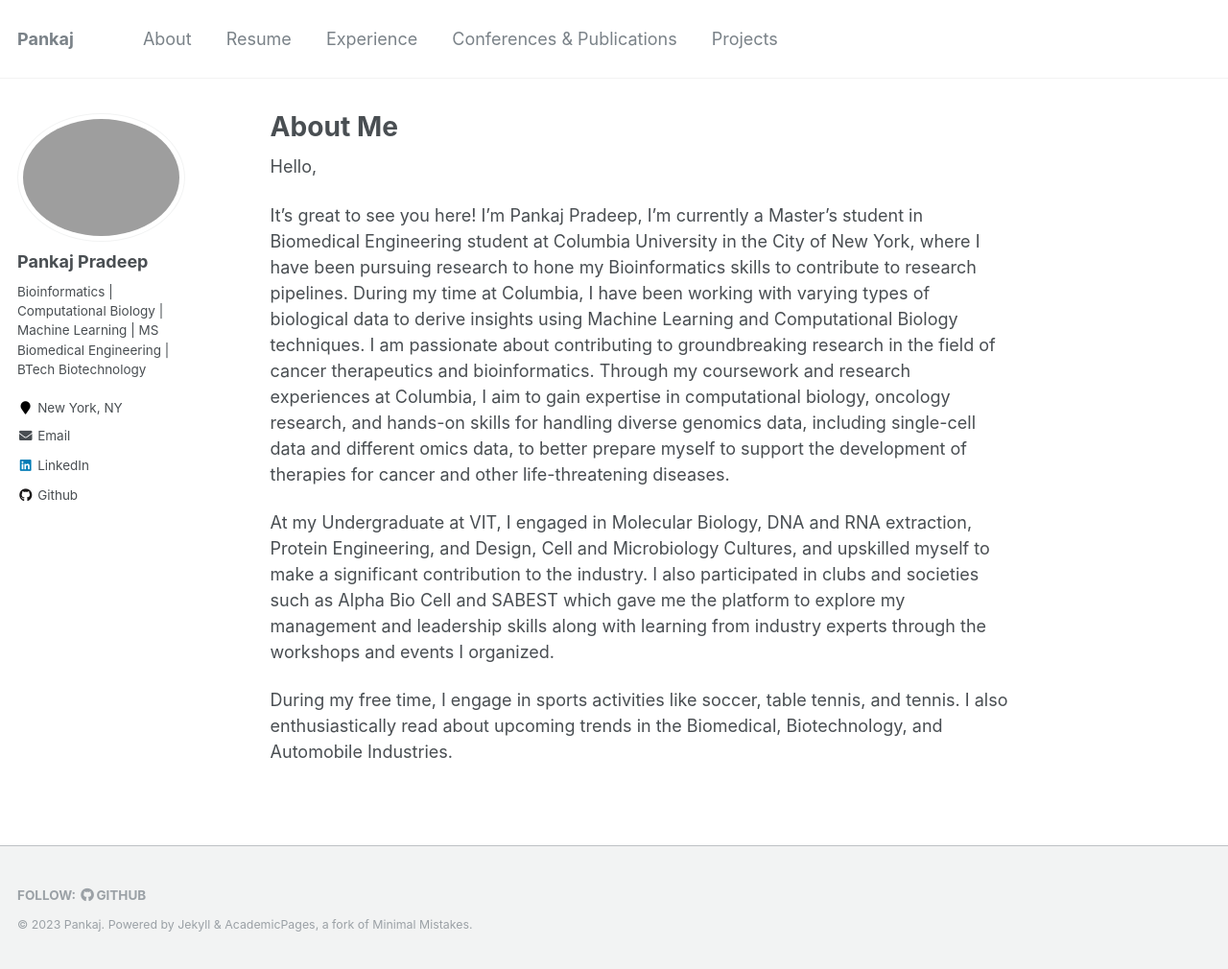
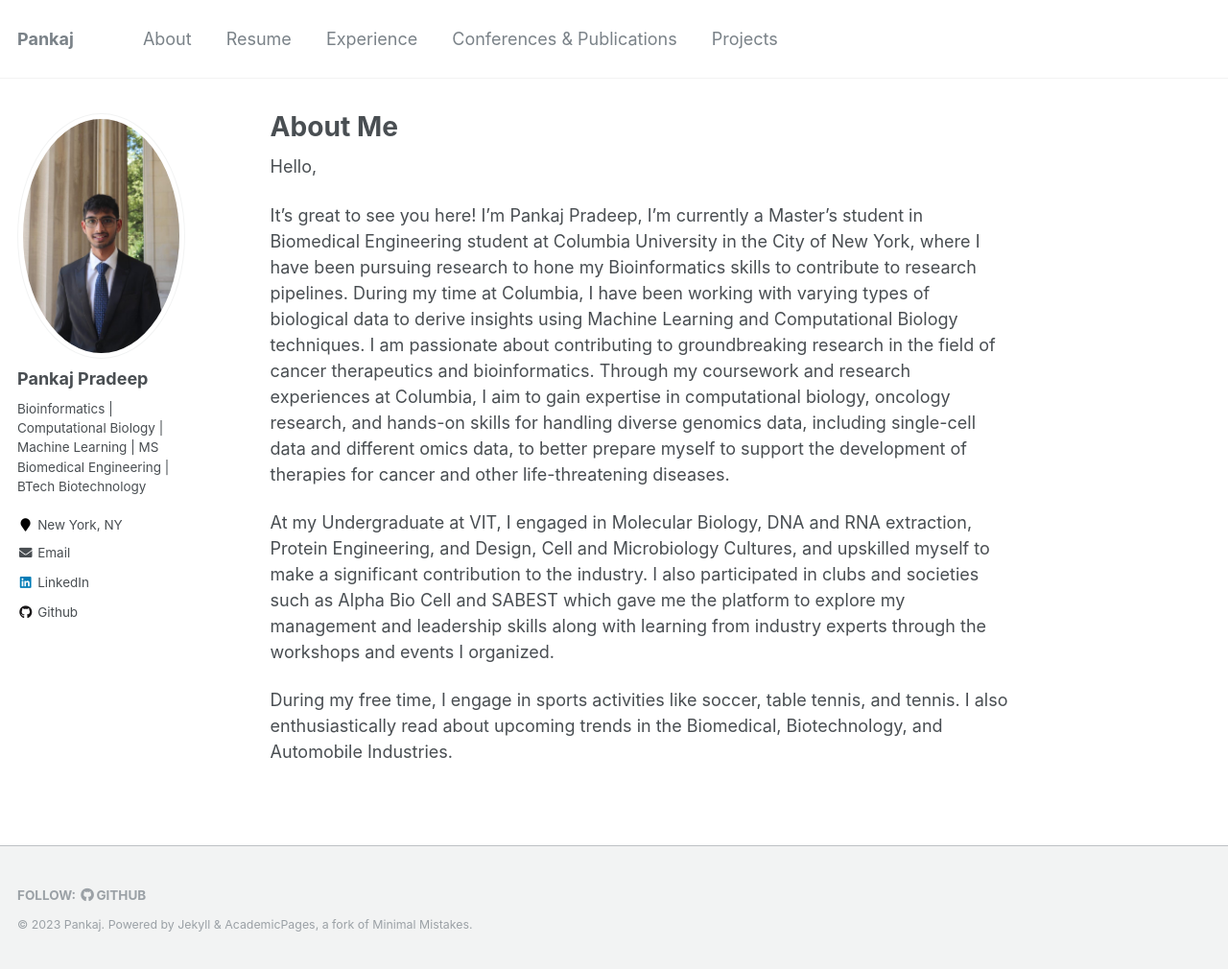
Before and after one commit to PankajPradeep/PankajPradeep.github.io, a Jekyll site: the page built from _pages/about.md, in a window 1280 px wide and 1010 px high. Shown: the whole window at 96% size. Built offline with Jekyll 4.4.1, drawn with Linux system fonts in a browser that asks for light colours.

Commit message:
Update _config.yml

```diff
--- a/_config.yml
+++ b/_config.yml
@@ -79,7 +79,7 @@ analytics:
 # Site Author
 author:
   name: "Pankaj Pradeep"
-  avatar: "abhilv.jpg"
+  avatar: "https://github.com/PankajPradeep/PankajPradeep.github.io/blob/main/images/Profile-ProfeshPhoto.jpg"
   bio: "Bioinformatics | Computational Biology | Machine Learning | MS Biomedical Engineering | BTech Biotechnology"
   location: "New York, NY"
   employer:
```
